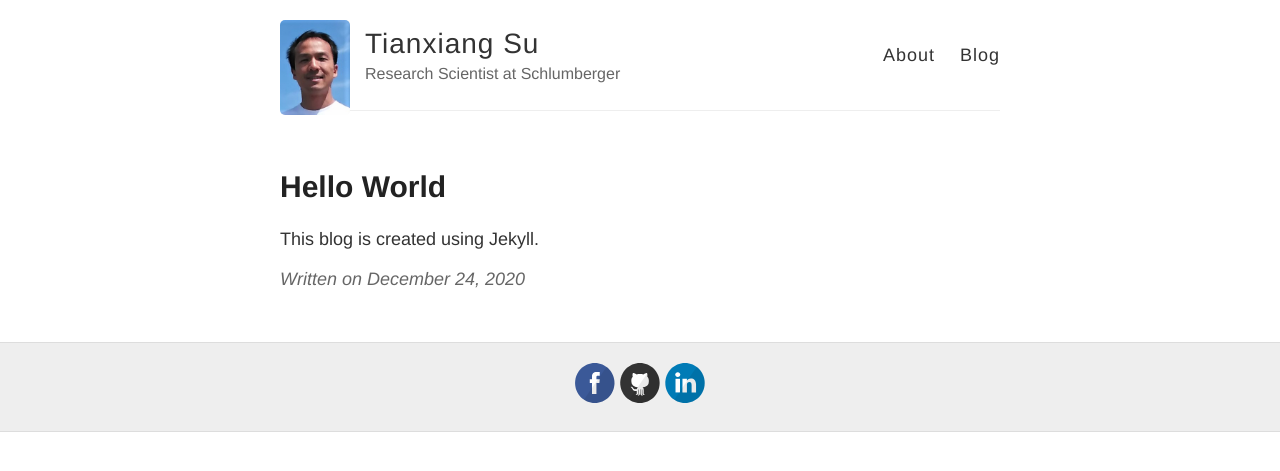
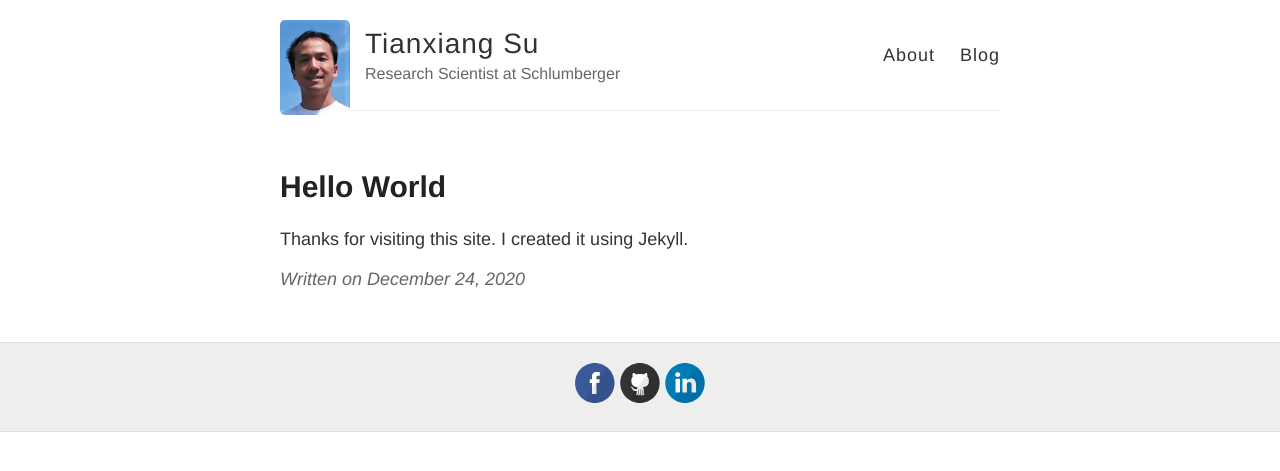
Before and after one commit to tianxiang84/tianxiang84.github.io, a Jekyll site: the page built from _posts/2020-12-24-Helllo-World.md, in a window 1280 px wide. Shown: the top 471 px of the page. Built offline with Jekyll 4.4.1, drawn with Linux system fonts in a browser that asks for light colours; comment, search, counter and statistics services are not loaded.

Commit message:
Modified first post.

```diff
--- a/_posts/2020-12-24-Helllo-World.md
+++ b/_posts/2020-12-24-Helllo-World.md
@@ -3,4 +3,4 @@ layout: post
 title: "Hello World"
 ---
 
-This blog is created using Jekyll.
+Thanks for visiting this site. I created it using Jekyll.
```
